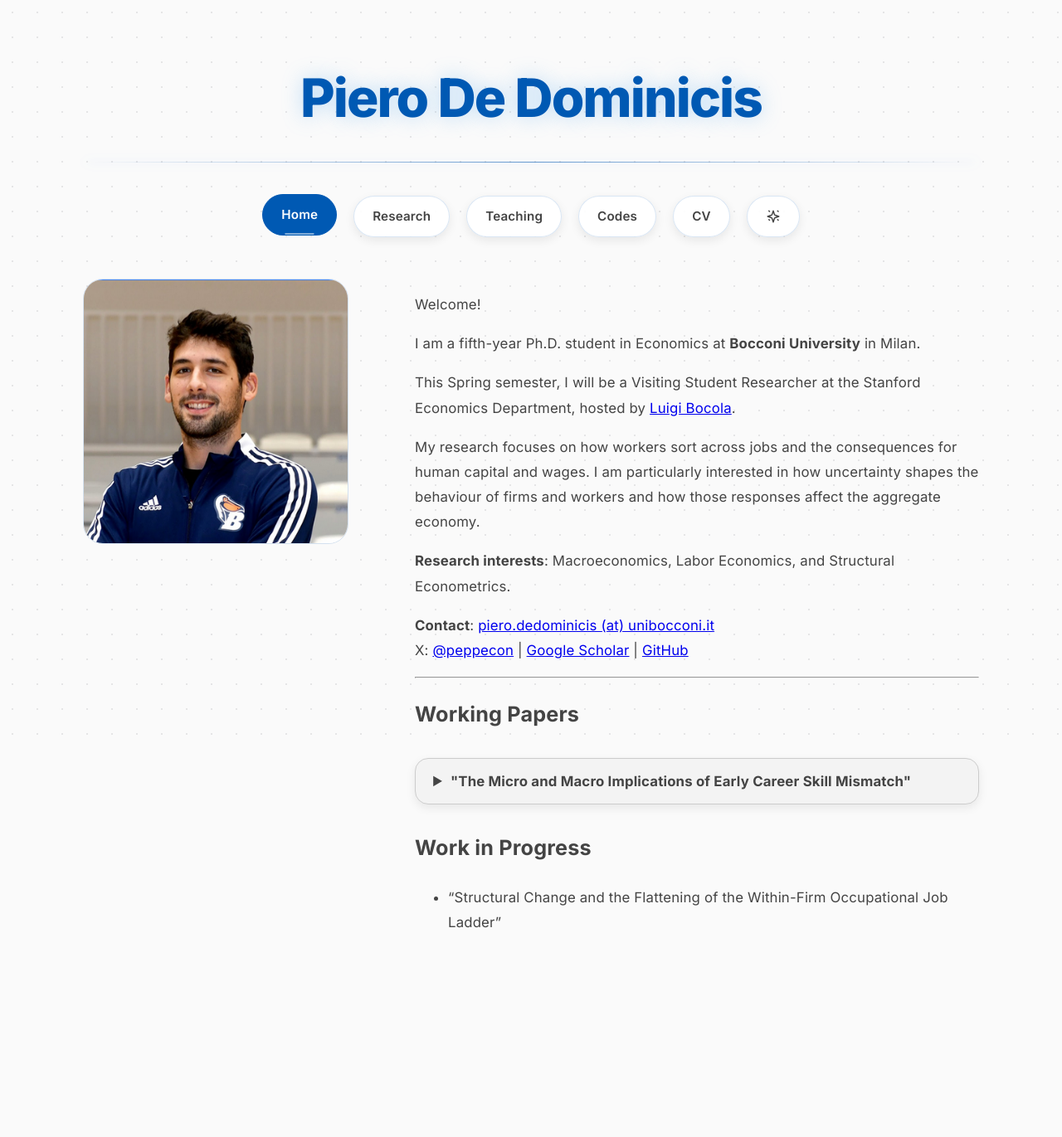
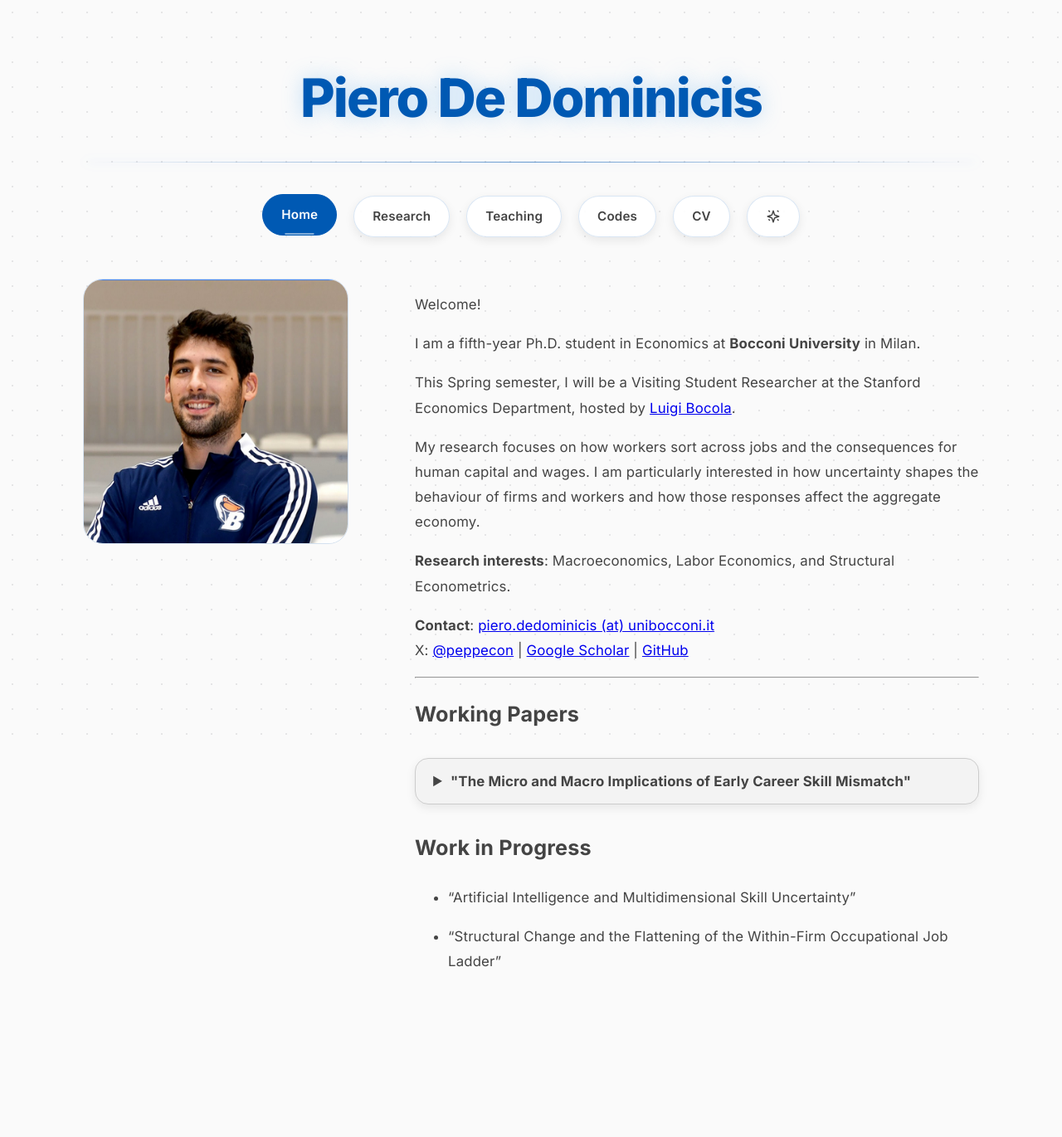
Before and after one commit to peppecon/peppecon.github.io, a Jekyll site: the page built from _pages/about.md, in a window 1280 px wide. Shown: the whole page at 83% size. Built offline with Jekyll 4.4.1, drawn with Linux system fonts in a browser that asks for light colours; before the commit the page ends 1324 px from its top, so only the background shows below that.

Commit message:
Updating about bio

```diff
--- a/_pages/about.md
+++ b/_pages/about.md
@@ -44,4 +44,6 @@ What are the consequences of early-career skill mismatch for individual wages an
 
 ## Work in Progress
 
+- "Artificial Intelligence and Multidimensional Skill Uncertainty"
+
 - "Structural Change and the Flattening of the Within-Firm Occupational Job Ladder"
```
